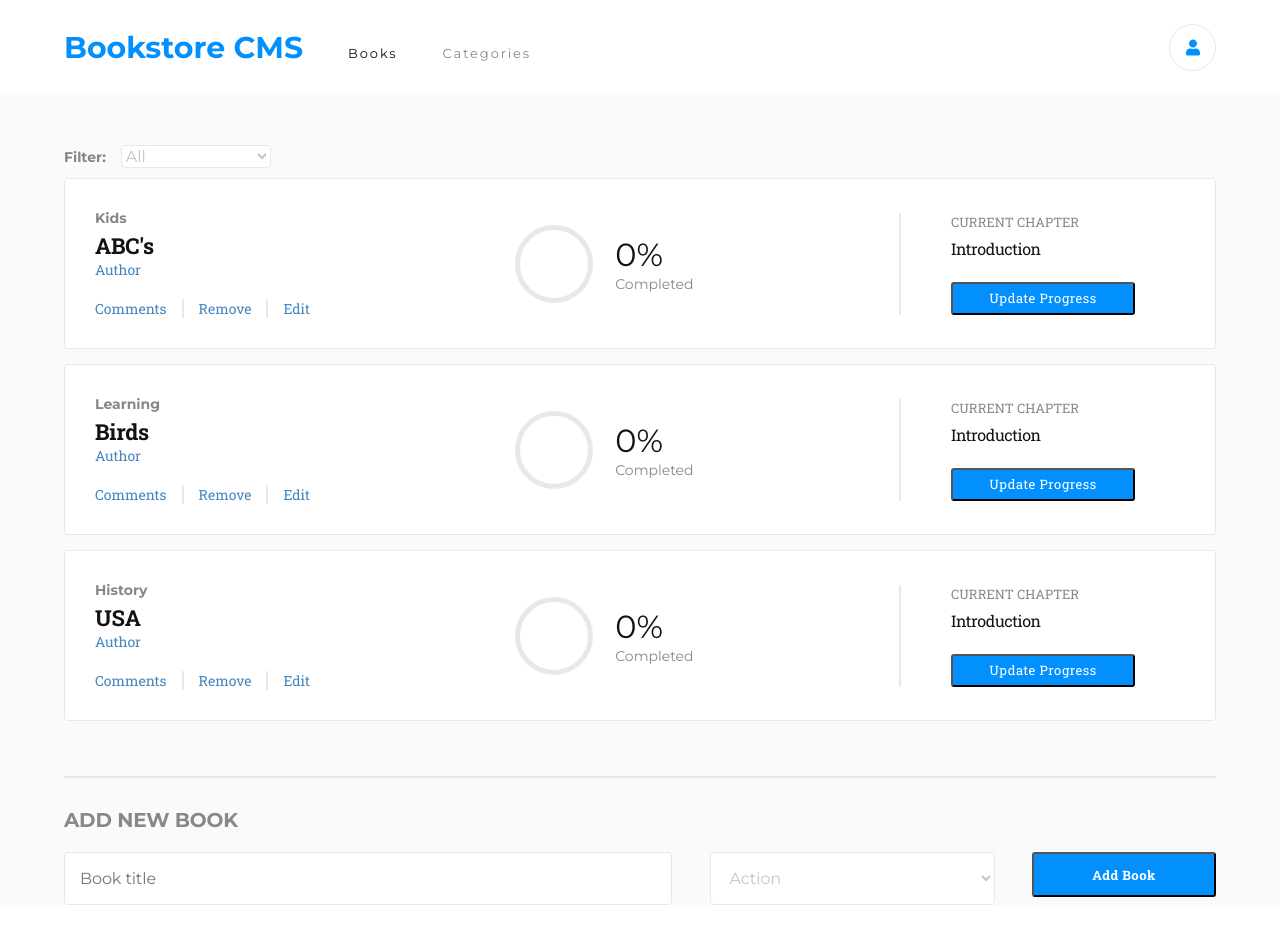
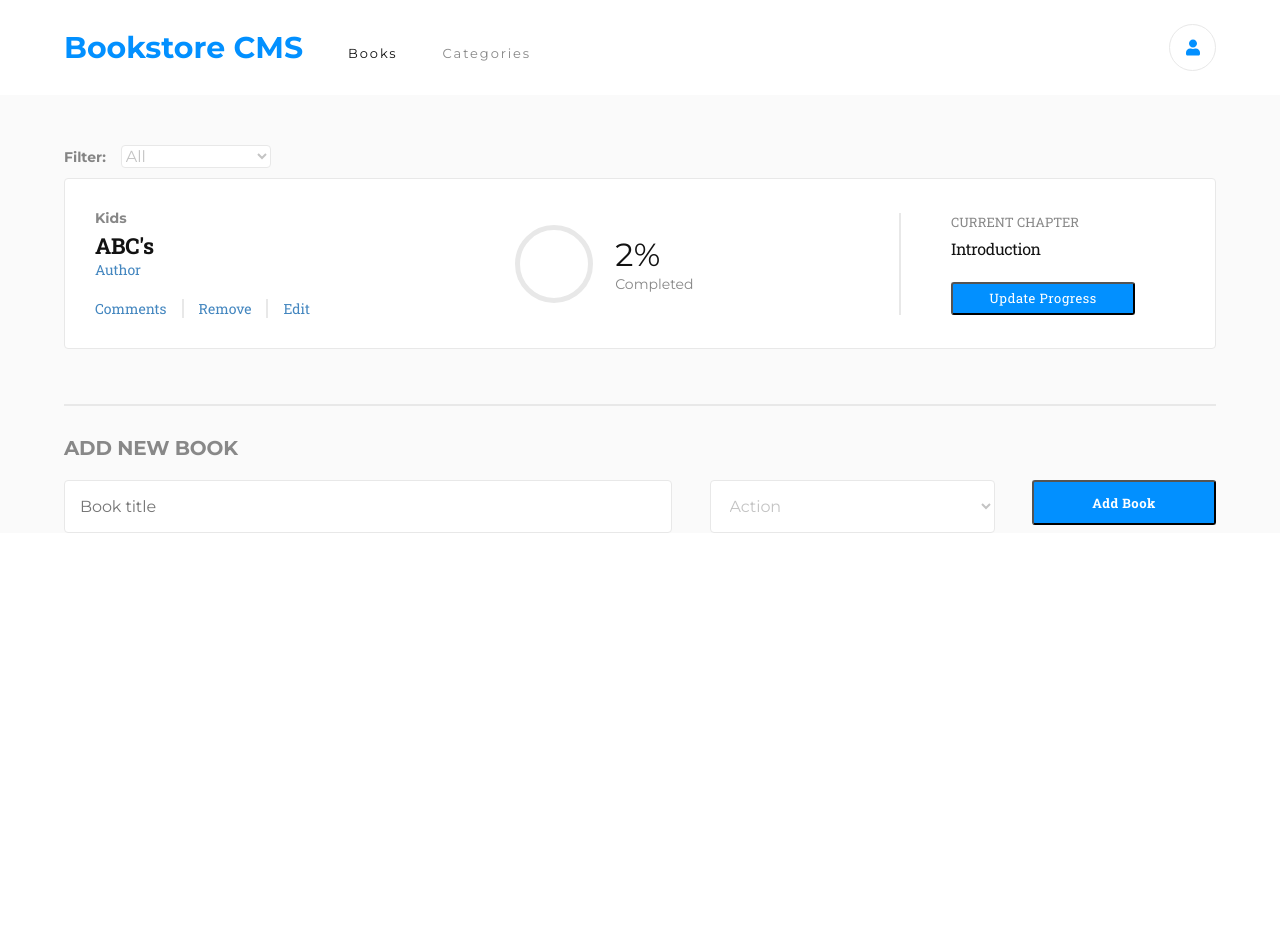
Before and after one commit to MPalhidai/mybooks, a React (Create React App) app: page / in a window 1280 px wide. Shown: the top 944 px of the page. After the commit the page ends 800 px from the top, so only its background shows below. Built offline with nearby package versions, Linux system fonts and the light colour scheme.

Commit message:
initial edit progress btn

```diff
--- a/src/actions/constants.js
+++ b/src/actions/constants.js
@@ -3,12 +3,18 @@ export const REMOVE_BOOK = 'REMOVE_BOOK';
 export const CHANGE_FILTER = 'CHANGE_FILTER';
 export const GET_BOOK = 'GET_BOOK';
 export const CREATE_COMMENT = 'CREATE_COMMENT';
+export const EDIT_BOOK = 'EDIT_BOOK';
 
 export const initialState = {
   books: [
-    {id: 1, title: "ABC's", category: 'Kids'},
-    {id: 2, title: "Birds", category: 'Learning'},
-    {id: 3, title: "USA", category: 'History'}
+    {
+      id: 1,
+      title: "ABC's",
+      category: 'Kids',
+      author: 'Michael P.',
+      current_page: 30,
+      total_pages: 1234
+    }
   ],
   filters: [
     'Action',
--- a/src/actions/index.js
+++ b/src/actions/index.js
@@ -1,5 +1,5 @@
 // define all redux actions
-import { CREATE_BOOK, REMOVE_BOOK, CHANGE_FILTER, GET_BOOK, CREATE_COMMENT } from './constants';
+import { CREATE_BOOK, REMOVE_BOOK, CHANGE_FILTER, GET_BOOK, CREATE_COMMENT, EDIT_BOOK } from './constants';
 
 export const createBook = book => {
   return {
@@ -35,3 +35,11 @@ export const createComment = comment => {
     comment: comment
   }
 }
+
+export const editBook = (id, value) => {
+  return {
+    type: EDIT_BOOK,
+    id: id,
+    current_page: value
+  }
+}
--- a/src/components/Book.js
+++ b/src/components/Book.js
@@ -23,14 +23,14 @@ export class Book extends React.Component {
 
           </div>
           <div className = 'bookCardMiddleRight'>
-            <p className = 'bookProgressNumber'>0%</p>
+            <p className = 'bookProgressNumber'>{ Math.floor(this.props.current_page / this.props.total_pages * 100) }%</p>
             <p className = 'bookProgressComplete'>Completed</p>
           </div>
         </div>
         <div className = 'bookCardRight'>
           <p className = 'bookChapterHeader'>CURRENT CHAPTER</p>
           <p className = 'bookChapter'>Introduction</p>
-          <button className = 'progressBtn' >
+          <button className = 'progressBtn' onClick = { () => this.props.progressBtn(this.props.id) }>
             Update Progress
           </button>
         </div>
--- a/src/containers/BookList.js
+++ b/src/containers/BookList.js
@@ -3,12 +3,21 @@ import '../css/BookList.css';
 import { Book } from '../components/Book';
 import { CategoryFilter } from '../components/CategoryFilter';
 import { connect } from 'react-redux';
-import { removeBook, changeFilter } from '../actions/index';
+import { removeBook, changeFilter, editBook } from '../actions/index';
 
 class BookList extends React.Component {
 
   handleRemoveBook = id => {
-    this.props.onRemoveBook(id);
+    if(window.confirm('Are you sure you want to remove this book?')){
+      this.props.onRemoveBook(id);
+    }
+  };
+
+  handleEditProgress = id => {
+    let value = prompt('What page are you on now?');
+    if(value) {
+      this.props.onEditProgress(id, value);
+    }
   };
 
   handleFilterChange = filter => {
@@ -25,7 +34,10 @@ class BookList extends React.Component {
             id = { book.id }
             title = { book.title }
             category = { book.category }
+            current_page = { book.current_page }
+            total_pages = { book.total_pages }
             removeBtn = { this.handleRemoveBook }
+            progressBtn = { this.handleEditProgress }
           />
         ))}
       </div>
@@ -47,6 +59,9 @@ const mapDispatchToProps = dispatch => {
     },
     onFilterChange: filterCategory => {
       dispatch(changeFilter(filterCategory));
+    },
+    onEditProgress: (id, value) => {
+      dispatch(editBook(id, value));
     }
   }
 }
--- a/src/containers/BookView.js
+++ b/src/containers/BookView.js
@@ -6,7 +6,6 @@ import { connect } from 'react-redux';
 
 class BookView extends React.Component {
   render() {
-
 
     let book = this.props.inventory.filter( book => book.id === Number(this.props.id))[0];
 
@@ -32,7 +31,7 @@ class BookView extends React.Component {
   }
 }
 
-const mapStateToProps = state => {
+const mapStateToProps = state => { // shouldn't load the whole store, only this book and related info
   return {
     inventory: state.inventory.books,
     opinions: state.opinions.comments // currently showing all comments on all books
--- a/src/reducers/books.js
+++ b/src/reducers/books.js
@@ -2,7 +2,8 @@ import {
   initialState,
   CREATE_BOOK,
   REMOVE_BOOK,
-  GET_BOOK
+  GET_BOOK,
+  EDIT_BOOK
 } from '../actions/constants';
 
 
@@ -20,6 +21,17 @@ export const bookReducer = ( state = initialState, action ) => {
       return {
         books: state.books.filter( book => book.id === action.id )
       }
+    case EDIT_BOOK:
+      const updatedBooks = state.books.map( book => {
+        if(book.id === action.id ){
+          book.current_page = action.current_page;
+        }
+        return book;
+      });
+
+      return {
+        books: updatedBooks
+      }
     default:
       return state
   }
```
